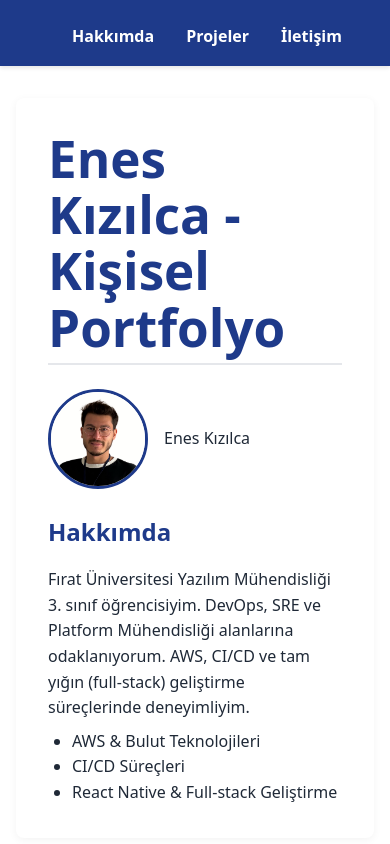
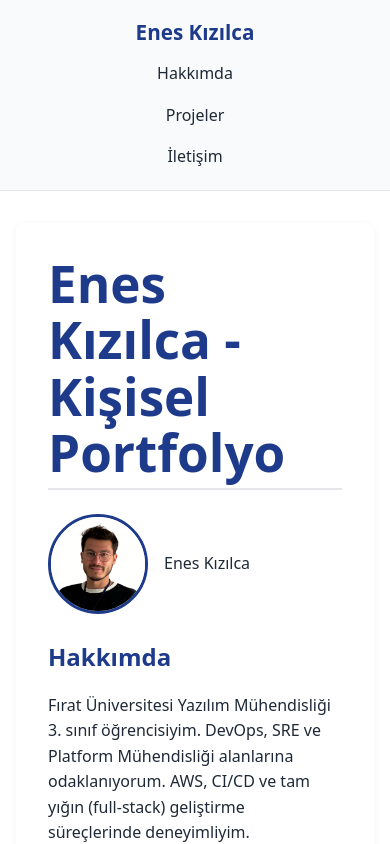
Before and after one commit to eneskizilca/web-lab-project, a React (Vite) app: page / in a window 390 px wide. Shown: the top 844 px of the page. Built offline with nearby package versions, Linux system fonts and the light colour scheme.

Commit message:
feat: add responsive navigation with Flexbox

```diff
--- a/src/App.css
+++ b/src/App.css
@@ -87,29 +87,86 @@ button[type="submit"]:hover {
   padding: 0 1rem;
 }
 
+/* ===== HEADER & NAV (Flexbox) ===== */
 header {
-  background: var(--color-primary);
-  color: white;
-  padding: 1rem 0;
-  box-shadow: 0 2px 4px rgba(0, 0, 0, 0.1);
+  display: flex;
+  flex-wrap: wrap;
+  justify-content: space-between;
+  align-items: center;
+  padding: var(--space-md) var(--space-lg);
+  background-color: var(--color-surface);
+  border-bottom: 1px solid var(--color-border);
+  position: sticky;
+  top: 0;
+  z-index: 10;
+}
+
+.site-title {
+  font-size: var(--text-xl);
+  font-weight: 700;
+  color: var(--color-primary);
 }
 
 nav ul {
+  display: flex;
+  flex-wrap: wrap;
   list-style: none;
-  display: flex;
-  justify-content: center;
-  gap: 2rem;
+  gap: var(--space-sm);
+  padding: 0;
+  margin: 0;
 }
 
 nav a {
-  color: white;
+  display: inline-block;
+  padding: var(--space-xs) var(--space-md);
+  color: var(--color-text);
   text-decoration: none;
-  font-weight: bold;
-  transition: color 0.3s;
+  border-radius: var(--radius-md);
+  transition: background var(--transition-fast), color var(--transition-fast);
 }
 
-nav a:hover {
-  color: var(--color-secondary);
+nav a:hover,
+nav a:focus {
+  background-color: var(--color-primary);
+  color: var(--color-bg);
+}
+
+/* ===== SKILL TAGS (Toolbar) ===== */
+.skill-tags {
+  display: flex;
+  flex-wrap: wrap;
+  gap: var(--space-sm);
+  list-style: none;
+  padding: 0;
+  margin-top: var(--space-md);
+}
+
+.skill-tags li {
+  background-color: var(--color-primary);
+  color: var(--color-bg);
+  padding: var(--space-xs) var(--space-md);
+  border-radius: var(--radius-full);
+  font-size: var(--text-sm);
+}
+
+/* ===== MOBILDE DIKEY YIGIN ===== */
+@media (max-width: 639px) {
+  header {
+    flex-direction: column;
+    gap: var(--space-sm);
+  }
+
+  nav ul {
+    flex-direction: column;
+    align-items: center;
+    width: 100%;
+  }
+
+  nav a {
+    display: block;
+    text-align: center;
+    width: 100%;
+  }
 }
 
 section {
--- a/src/App.tsx
+++ b/src/App.tsx
@@ -9,6 +9,7 @@ function App() {
       </a>
 
       <header>
+        <div className="site-title">Enes Kızılca</div>
         <nav aria-label="Ana navigasyon">
           <ul>
             <li><a href="#hakkimda">Hakkımda</a></li>
@@ -32,10 +33,11 @@ function App() {
 
           <h2>Hakkımda</h2>
           <p>Fırat Üniversitesi Yazılım Mühendisliği 3. sınıf öğrencisiyim. DevOps, SRE ve Platform Mühendisliği alanlarına odaklanıyorum. AWS, CI/CD ve tam yığın (full-stack) geliştirme süreçlerinde deneyimliyim.</p>
-          <ul>
+          <ul className="skill-tags" role="list" aria-label="Beceri etiketleri">
             <li>AWS & Bulut Teknolojileri</li>
             <li>CI/CD Süreçleri</li>
-            <li>React Native & Full-stack Geliştirme</li>
+            <li>React Native</li>
+            <li>DevOps & SRE</li>
           </ul>
         </section>
 
```
